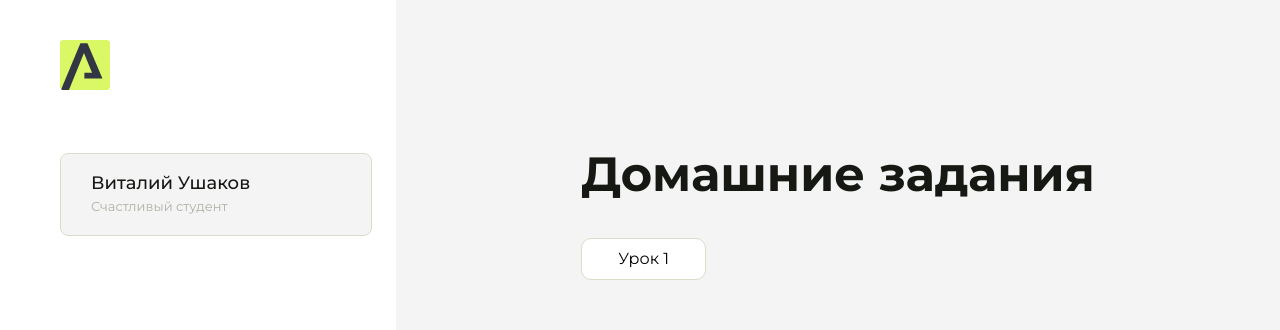
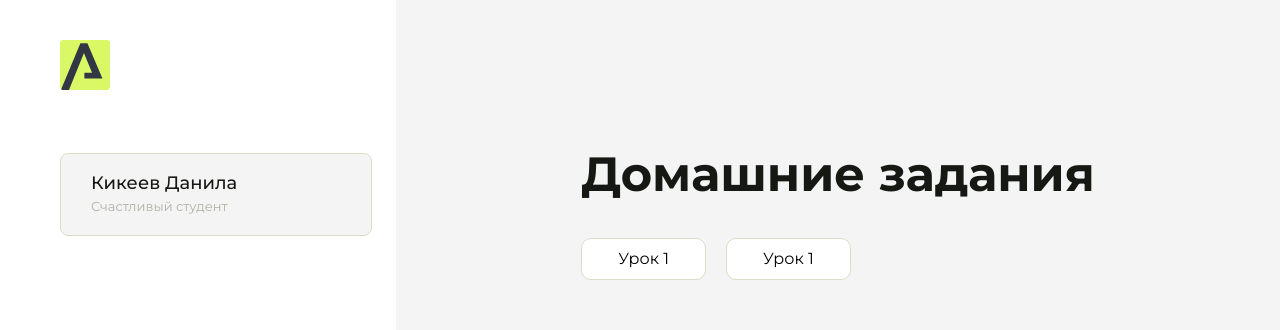
Before and after one commit to danila2287/homework, a plain HTML site: page index.html in a window 1280 px wide. Shown: the top 330 px of the page. Drawn offline with Linux system fonts and the light colour scheme.

Commit message:
Update index.html

```diff
--- a/index.html
+++ b/index.html
@@ -43,7 +43,7 @@
                 </svg>
             </div>
             <div class="sidebar__user">
-                <div class="sidebar__name">Виталий Ушаков</div>
+                <div class="sidebar__name">Кикеев Данила</div>
                 <div class="sidebar__text">Счастливый студент</div>
             </div>
             <div class="sidebar__tabs">
@@ -95,6 +95,9 @@
                     <li class="content__list-item">
                         <a href="lesson1/index.html">Урок 1</a>
                     </li>
+                    <li class="content__list-item">
+                        <a href="lesson1/index.html">Урок 1</a>
+                    </li>
                 </ul>
             </div>
             <div class="content__block hidden" id="diplomBlock">
```
